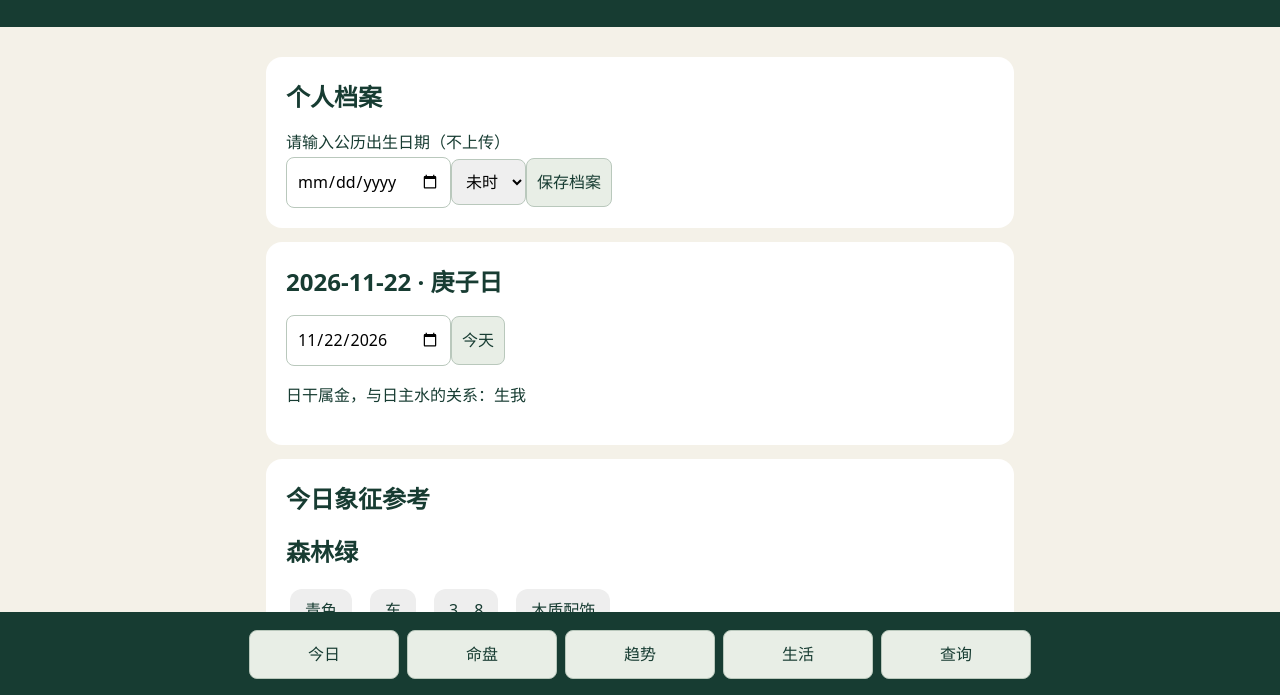
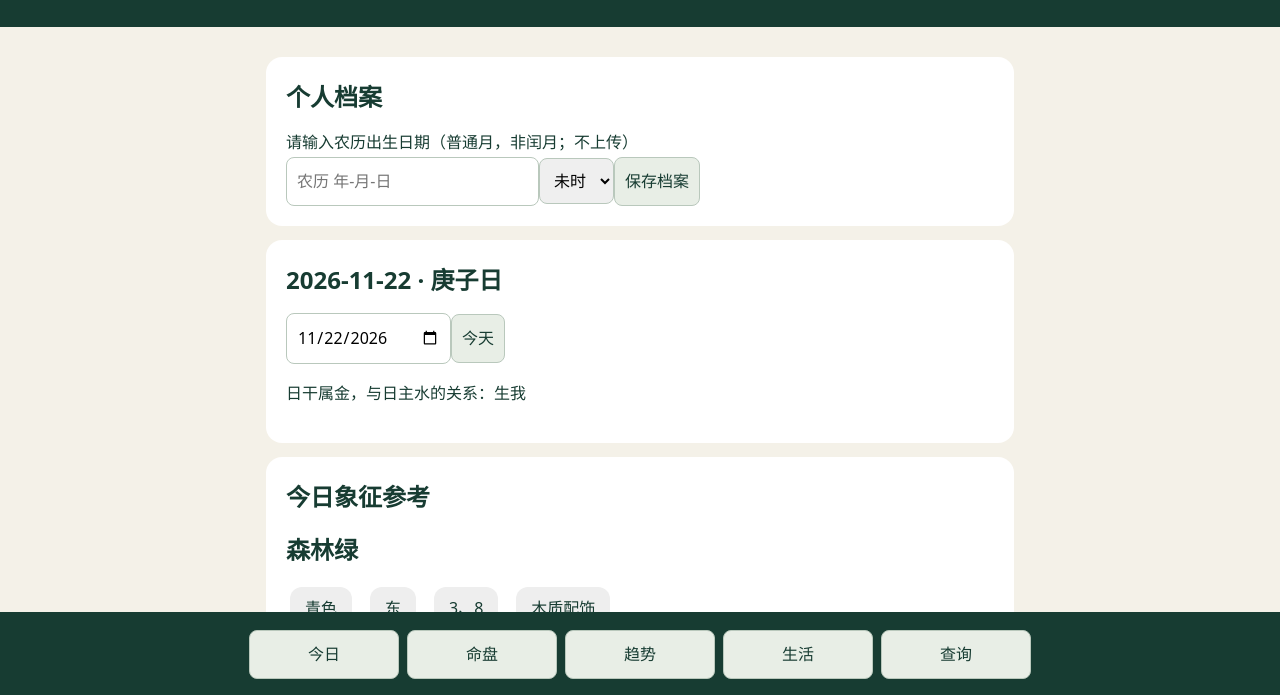
Before and after one commit to lzh775435631-netizen/123, a plain HTML site: page muhuo-guide/index.html in a window 1280 px wide. Shown: the part 103-798 px from the top of the page. Drawn offline with Linux system fonts and the light colour scheme.

Commit message:
Accept lunar birth date input and convert locally

```diff
--- a/muhuo-guide/index.html
+++ b/muhuo-guide/index.html
@@ -1,8 +1,8 @@
 <!doctype html><html lang="zh"><meta charset="utf-8"><meta name="viewport" content="width=device-width,initial-scale=1"><title>木火 · 人生指南</title><style>*{box-sizing:border-box}body{margin:0;background:#f4f1e8;color:#173c32;font:16px/1.7 system-ui}header,nav{background:#173c32;color:white;padding:18px}main{max-width:780px;margin:auto;padding:16px 16px 100px}section{background:white;border-radius:16px;padding:20px;margin:14px 0}h1,h2,h3{margin:0 0 12px}nav{position:fixed;bottom:0;width:100%;display:flex;justify-content:center;gap:8px}button,input,select{font:inherit;padding:10px;border:1px solid #b9c8bc;border-radius:8px}button{background:#e8eee6;color:#173c32;cursor:pointer}nav button{flex:1;max-width:150px}small{color:#69756e}details{border-top:1px solid #ddd;padding:10px 0}.pill{display:inline-block;padding:8px 15px;border-radius:12px;background:#eee;margin:4px}.row{display:flex;flex-wrap:wrap;gap:10px}</style><header><small style="color:#bdcfc4">个人传统文化参考</small><h1>木火 · 人生指南</h1></header><main id="app"><section>请选择出生日期建立个人档案。<input type="date" id="birth"><button onclick="save()">保存</button></section></main><nav id="nav"></nav><script>
 const G='甲乙丙丁戊己庚辛壬癸',Z='子丑寅卯辰巳午未申酉戌亥',E='木木火火土土金金水水',B='水土木木土火火土金金土水',els=['木','火','土','金','水'],hidden=['癸','己癸辛','甲丙戊','乙','戊乙癸','丙戊庚','丁己','己丁乙','庚壬戊','辛','戊辛丁','壬甲'],mod=(n,m)=>(n%m+m)%m,daynum=d=>Math.floor(Date.parse(d+'T00:00:00Z')/86400000),pillar=n=>G[mod(n,10)]+Z[mod(n,12)],dp=d=>pillar(daynum(d)+17),local=()=>new Intl.DateTimeFormat('sv-SE',{timeZone:'Asia/Shanghai'}).format(new Date()),app=document.getElementById('app');let date=local(),tab=0,profile={};try{profile=JSON.parse(localStorage.getItem('mh-profile')||'{}')}catch(e){}
 const colors={木:['森林绿','青色','东','3、8','木质配饰'],火:['朱砂红','暖橙','南','2、7','暖色配饰'],土:['米黄','棕色','中央','5、10','陶瓷'],金:['白色','银色','西','4、9','金属配饰'],水:['深蓝','黑色','北','1、6','蓝色配饰']};
-function save(){let b=document.getElementById('birth');if(!b.value)return;profile={birth:b.value,hour:+document.getElementById('hour').value};try{localStorage.setItem('mh-profile',JSON.stringify(profile))}catch(e){}render()}
-function setup(){return '<section><h2>个人档案</h2>请输入公历出生日期（不上传）<br><input type="date" id="birth" value="'+(profile.birth||'')+'"><select id="hour">'+Array.from(Z,(z,i)=>'<option value="'+i+'" '+(i===(profile.hour??7)?'selected':'')+'>'+z+'时</option>').join('')+'</select><button onclick="save()">保存档案</button></section>'}
+function save(){let b=document.getElementById('birth');if(!b.value)return;let parts=b.value.split('-').map(Number), found='';let fmt=new Intl.DateTimeFormat('en-u-ca-chinese',{year:'numeric',month:'numeric',day:'numeric',timeZone:'UTC'});for(let t=Date.UTC(parts[0],0,1);t<Date.UTC(parts[0]+1,2,1);t+=86400000){let p=Object.fromEntries(fmt.formatToParts(new Date(t)).map(x=>[x.type,x.value]));if(+p.relatedYear===parts[0]&&p.month===String(parts[1])&&+p.day===parts[2]){found=new Date(t).toISOString().slice(0,10);break}}if(!found){alert('农历日期无效');return}profile={birth:found,lunar:b.value,hour:+document.getElementById('hour').value};try{localStorage.setItem('mh-profile',JSON.stringify(profile))}catch(e){}render()}
+function setup(){return '<section><h2>个人档案</h2>请输入农历出生日期（普通月，非闰月；不上传）<br><input type="text" placeholder="农历 年-月-日" id="birth" value="'+(profile.lunar||'')+'"><select id="hour">'+Array.from(Z,(z,i)=>'<option value="'+i+'" '+(i===(profile.hour??7)?'selected':'')+'>'+z+'时</option>').join('')+'</select><button onclick="save()">保存档案</button></section>'}
 function natal(){if(!profile.birth)return [];let [y,m,d]=profile.birth.split('-').map(Number);let yy=y-(m<2||m===2&&d<4?1:0),ys=mod(yy-4,10),ms=mod(m-2-(d<6?1:0),12),p=dp(profile.birth),hs=mod(G.indexOf(p[0])*2+profile.hour,10);return [pillar(yy-4),G[mod(ys*2+2+ms,10)]+Z[mod(ms+2,12)],p,G[hs]+Z[profile.hour]]}
 function el(c){return G.includes(c)?E[G.indexOf(c)]:B[Z.indexOf(c)]}
 function rel(a,b){let x=els.indexOf(a),y=els.indexOf(b);return ['同类','我生','我克','克我','生我'][mod(y-x,5)]}
```
